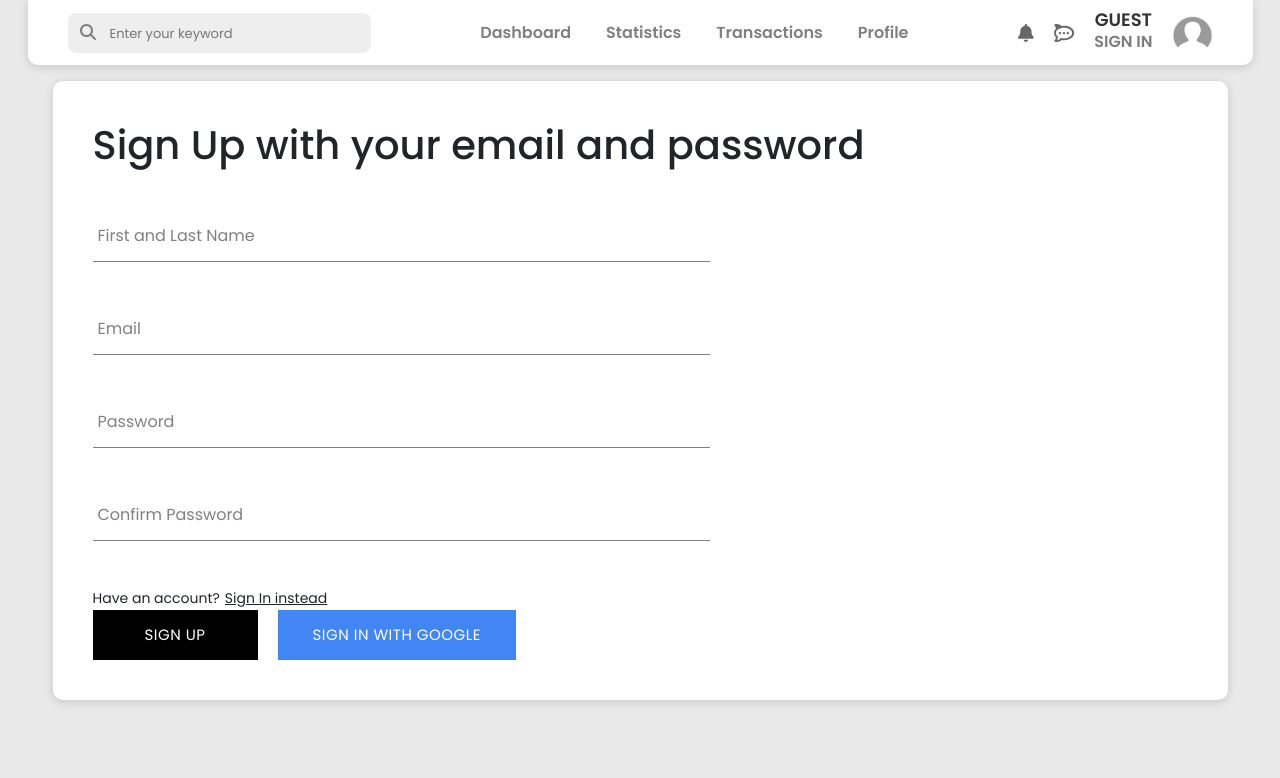
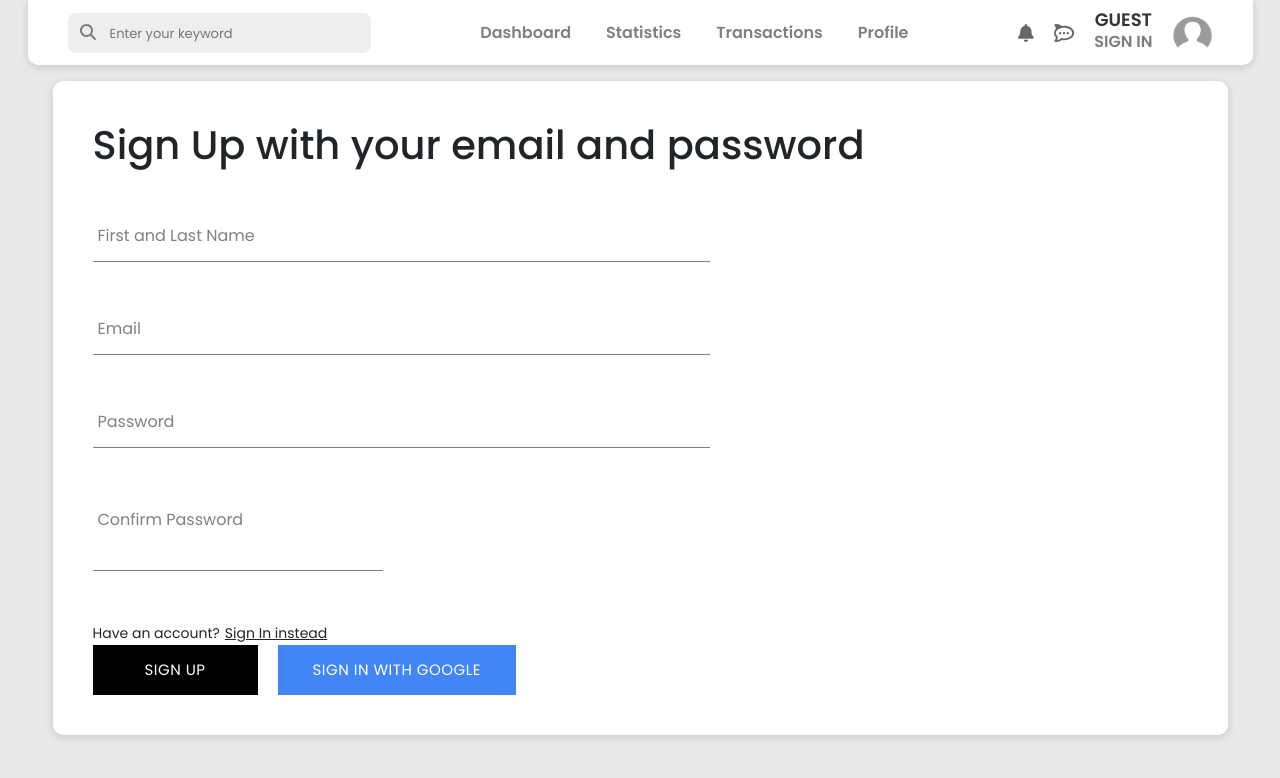
Before and after one commit to nikitaszvan/real-est, a React (Create React App) app: page /sign-in in a window 1280 px wide. Both pictures are taken after a click on the element "Sign Up instead". Shown: the top 778 px of the page. Built offline with nearby package versions, Linux system fonts and the light colour scheme.

Commit message:
fixed user sign up requirement warnings

```diff
--- a/src/components/form-input/form-input.component.jsx
+++ b/src/components/form-input/form-input.component.jsx
@@ -3,14 +3,15 @@ import './form-input.styles.css';
 import { FontAwesomeIcon } from '@fortawesome/react-fontawesome';
 import { faCircleXmark } from '@fortawesome/free-solid-svg-icons';
 
-const FormInput = ({ label, classInput, ...otherProps }) => {
+
+const FormInput = ({ label, classInput, onFocus, ...otherProps }) => {
 
     return (
-        <div className={`${classInput} group`}>
+        <div className={`${classInput} group`} style={{ display: classInput !== 'confirm-password-input' ?  'block' : 'inline-flex'}}>
             { label && (
             <label className={`${otherProps.value.length? 'shrink ' : ''}form-input-label`} htmlFor={ label }>{ label }</label>
             )}
-            <input className={`${label!== 'First and Last Name'? 'noSpaceInput' : 'noDoubleSpace'} form-input`} { ...otherProps } required />
+            <input className={`${label!== 'First and Last Name'? 'noSpaceInput' : 'noDoubleSpace'} form-input`} { ...otherProps } onFocus={ onFocus? onFocus : null} required />
         </div>
     )
 }
--- a/src/components/form-input/form-input.styles.css
+++ b/src/components/form-input/form-input.styles.css
@@ -41,3 +41,11 @@
   font-size: 12px;
   color: black;
 }
+
+.full-name-input, .password-input {
+  margin-bottom: 0px;
+}
+
+.noDoubleSpace.form-input, .noSpaceInput.form-input {
+  margin-bottom: 5px;
+}
--- a/src/components/sign-in-up/sign-in-up.component.jsx
+++ b/src/components/sign-in-up/sign-in-up.component.jsx
@@ -10,6 +10,8 @@ import {
 import { BrowserRouter as Router, Routes, Route, useNavigate, Navigate, Link, Redirect } from 'react-router-dom';
 import FormInput from '../form-input/form-input.component';
 import { UserContext } from '../../contexts/user.context';
+import { FontAwesomeIcon } from '@fortawesome/react-fontawesome';
+import { faCircleXmark, faSquareCheck } from '@fortawesome/free-solid-svg-icons';
 
 const defaultFormFields = {
     displayName: '',
@@ -21,11 +23,30 @@ const defaultFormFields = {
 const SignInUp = () => {
     const [ formFields, setFormFields ] = useState(defaultFormFields);
     const { displayName, email, password, confirmPassword } = formFields;
-
     const { setCurrentUser } = useContext(UserContext);
     const [signInButtonType, setSignInButtonType] = useState('submit');
     const [signUpButtonType, setSignUpButtonType] = useState('button');
     const [signUpMode, setSignUpMode ] = useState(false);
+    const [isPasswordInputSelected, setIsPasswordInputSelected] = useState(false);
+    const [isFullNameInputSelected, setIsFullNameInputSelected] = useState(false);
+
+    const handleInputFocus = (type) => {
+        if (type === 'fullName') {
+            setIsFullNameInputSelected(true);
+        }
+        else {
+            setIsPasswordInputSelected(true);
+        }
+    };
+
+    const handleInputBlur = (type) => {
+        if (type === 'fullName') {
+            setIsFullNameInputSelected(false);
+        }
+        else {
+            setIsPasswordInputSelected(false);
+        }
+    };
 
     const navigate = useNavigate();
     const clearFormFields = () => {
@@ -41,10 +62,6 @@ const SignInUp = () => {
         const pattern = /^\s*\w+(\s+\w+)+\s*$/;
         return pattern.test(input);
     }
-
-    // function formatString(input) {
-    //    return input.trim().split(/ +/).join(' ');
-    // }
 
     const handleSignUp = async () => {
         if (password !== confirmPassword) {
@@ -104,7 +121,12 @@ const SignInUp = () => {
 
     const handleChange = (e) => {
         const { name, value } = e.target;
+        if (name =='displayName' && (value.length === 1 && value.trim() === '')) {
+            setFormFields({...formFields, [name]: ''});
+        }
+        else {
             setFormFields({...formFields, [name]: value});
+        }
     }
 
     const handleButtonClick = (event, type) => {
@@ -164,15 +186,20 @@ const SignInUp = () => {
             <div className='email-password-section'>
                 <h1>Sign {signUpMode ? <span>Up</span> : <span>In</span>} with your email and password</h1>
                 <form onClick={(event)=> {event.preventDefault()}}>
-                {signUpMode && (
-                    <FormInput
+                {(signUpMode) &&
+                    (<FormInput
                         label='First and Last Name'
                         classInput={'full-name-input'}
                         type='text'
                         onChange={ handleChange }
+                        onFocus={() => {handleInputFocus('fullName')}}
+                        onBlur={() => {handleInputBlur('fullName')}}
                         name='displayName'
                         value={ displayName }
                     />)}
+
+                    {((signUpMode) && (!hasAtLeastTwoWords(displayName) && (isFullNameInputSelected)) || (!hasAtLeastTwoWords(displayName) && displayName.length > 0)) &&
+                        <p style={{color: 'red'}}>Please include first and last name</p>}
                     <FormInput
                         label='Email'
                         classInput={'email-input'}
@@ -181,26 +208,35 @@ const SignInUp = () => {
                         name='email'
                         value={ email }
                     />
+
                     <FormInput
                         label='Password'
                         classInput={'password-input'}
                         type='password'
                         onChange={ handleChange }
+                        onFocus={() => {handleInputFocus('password')}}
+                        onBlur={() => {handleInputBlur('password')}}
                         name='password'
                         value={ password }
                     />
+                    {signUpMode && ((password.length < 6 && isPasswordInputSelected) || (password.length > 0 && password.length < 6)) &&
+                    <p style={{color: 'red'}}>Password must be at least 6 characters</p>}
                     {signUpMode && (
+                            <>
                                 <FormInput
                                     label='Confirm Password'
                                     classInput={'confirm-password-input'}
                                     type='password'
-                        onChange={ handleChange }
+                                    onChange={handleChange}
                                     name='confirmPassword'
-                        value={ confirmPassword }
+                                    value={confirmPassword}
                                 />
+                                {(confirmPassword.length > 0) &&
+                                    <FontAwesomeIcon icon={password === confirmPassword? faSquareCheck : faCircleXmark} style={{ display: 'inline-flex', fontSize: '30px', color: password === confirmPassword ? 'green' : 'red' }} />}
+                            </>
                         )}
                     {!(signUpMode) && (
-                        <>
+                        <div>
                             <label htmlFor='button' style={{display: 'inline', fontSize: '14px'}}>No account?</label>
                             <p className='switch-sign-method' style={{display: 'inline', marginLeft:'5px', textDecoration: 'underline', fontSize: '14px'}} buttonType={ signUpButtonType } onClick={ (event) => handleButtonClick(event, 'switchToSignUpMode') }>Sign Up instead</p>
                             <div className="all-buttons-container">
@@ -208,18 +244,17 @@ const SignInUp = () => {
                                 <button onClick={ logGoogleUser } className='button-container google-sign-in'>Sign In With Google</button>
                             </div>
 
-                        </>
+                        </div>
                     )}
                     {signUpMode && (
-                        <>
+                        <div>
                             <label htmlFor='button' style={{display: 'inline', fontSize: '14px'}} >Have an account?</label>
                             <p className='switch-sign-method' style={{display: 'inline', marginLeft:'5px', textDecoration: 'underline', fontSize: '14px'}} buttonType={ signUpButtonType } onClick={ (event) => handleButtonClick(event, 'switchToSignInMode') }>Sign In instead</p>
                             <div className="all-buttons-container">
                                 <button className='button-container' buttonType={ signUpButtonType } type='submit' onClick={ (event) => handleButtonClick(event, 'signUp') }>Sign Up</button>
                                 <button onClick={ logGoogleUser } className='button-container google-sign-in'>Sign In With Google</button>
                             </div>
-
-                        </>
+                        </div>
                     )}
                     </form>
             </div>
```
Also changed, not shown: src/components/form-input/form-input.styles.scss (+8 -0 lines), 2 other files (tests, documents, lock files or other folders). Lines whose indentation alone changed are shown as unchanged.
